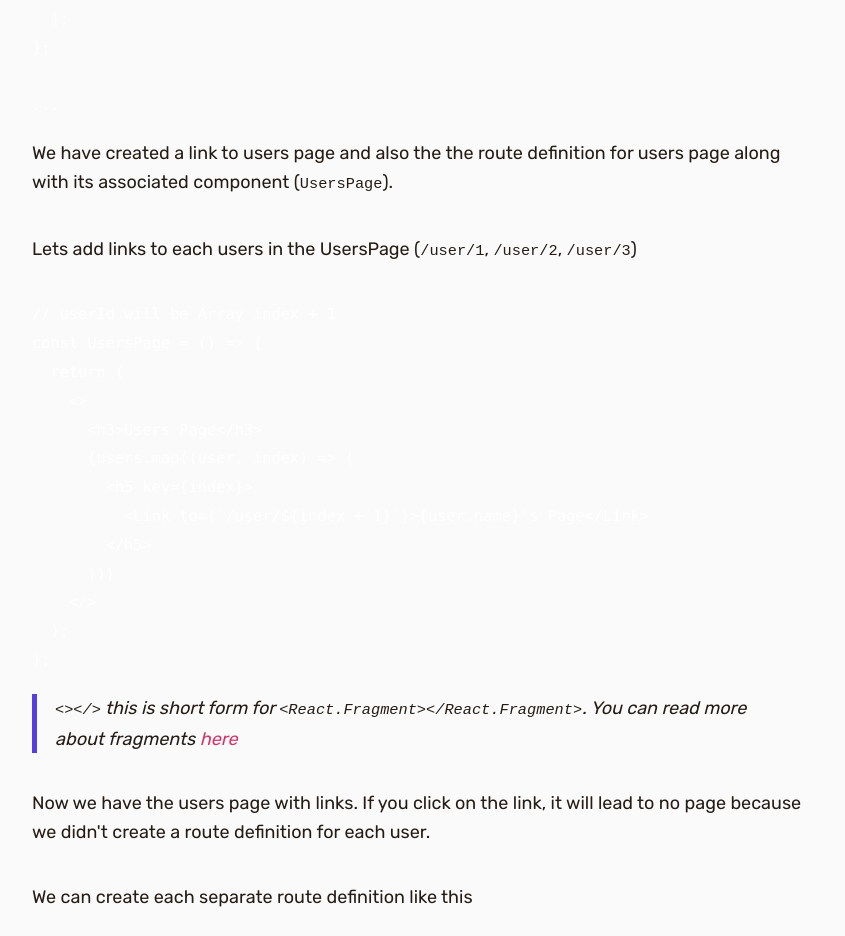
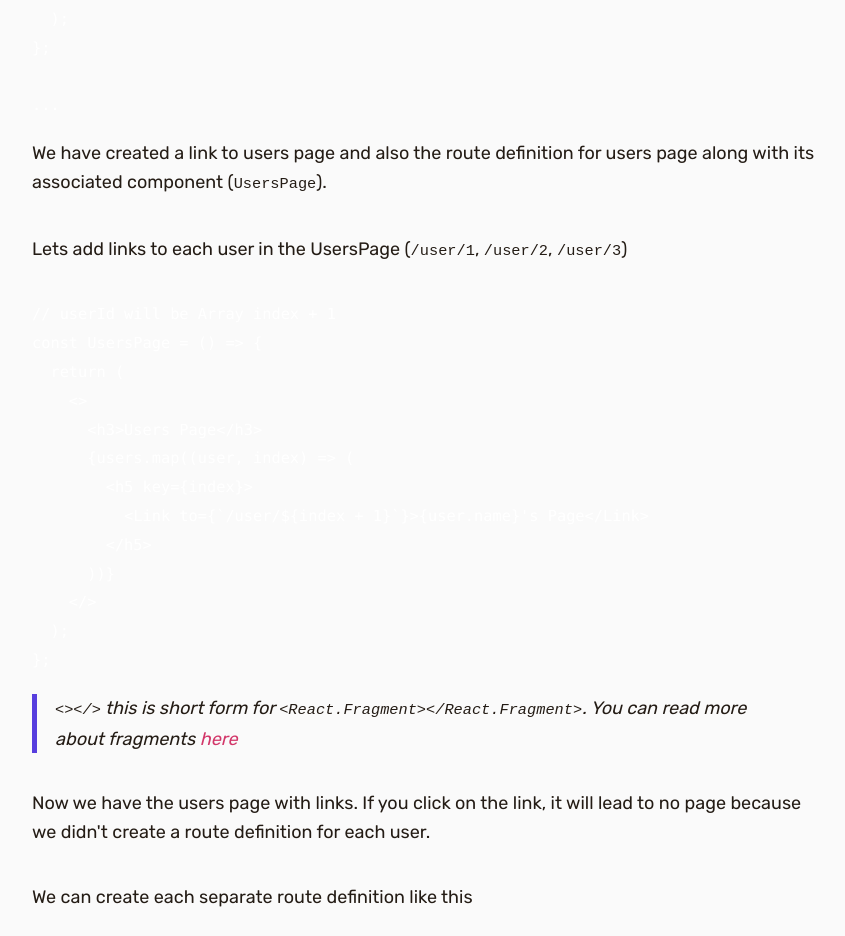
Before and after one commit to learnwithparam/website, a Gatsby site: page /blog/dynamic-pages-in-react-router/ in a window 1280 px wide. Shown: the part 1660-2596 px from the top of the page, without its empty margins (214-1059 px from the left). Built offline with nearby package versions, Linux system fonts and the light colour scheme; Gatsby itself is replaced by a stand-in of ours; some packages are replaced by stand-ins of ours; code samples lack their colours.

Commit message:
fix: typo in blog post

````diff
--- a/content/blog/dynamic-pages-in-react-router/index.md
+++ b/content/blog/dynamic-pages-in-react-router/index.md
@@ -61,9 +61,9 @@ const App = () => {
 ...
 ```
 
-We have created a link to users page and also the the route definition for users page along with its associated component (`UsersPage`).
+We have created a link to users page and also the route definition for users page along with its associated component (`UsersPage`).
 
-Lets add links to each users in the UsersPage (`/user/1`, `/user/2`, `/user/3`)
+Lets add links to each user in the UsersPage (`/user/1`, `/user/2`, `/user/3`)
 
 ```jsx
 // userId will be Array index + 1
````
